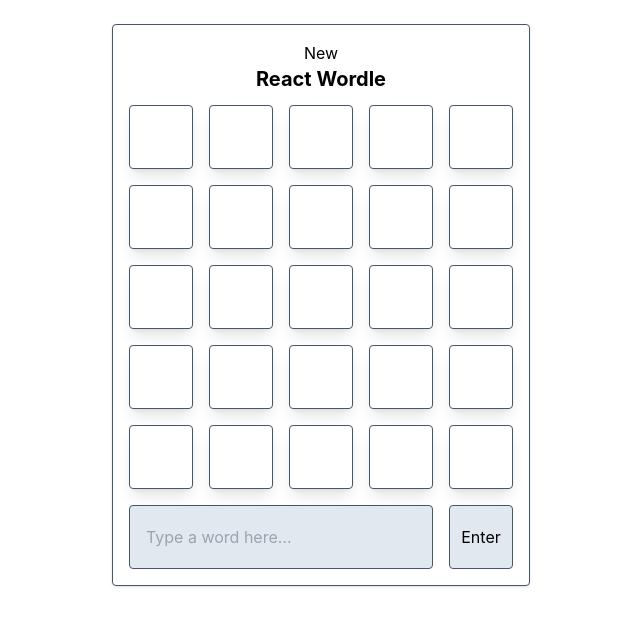
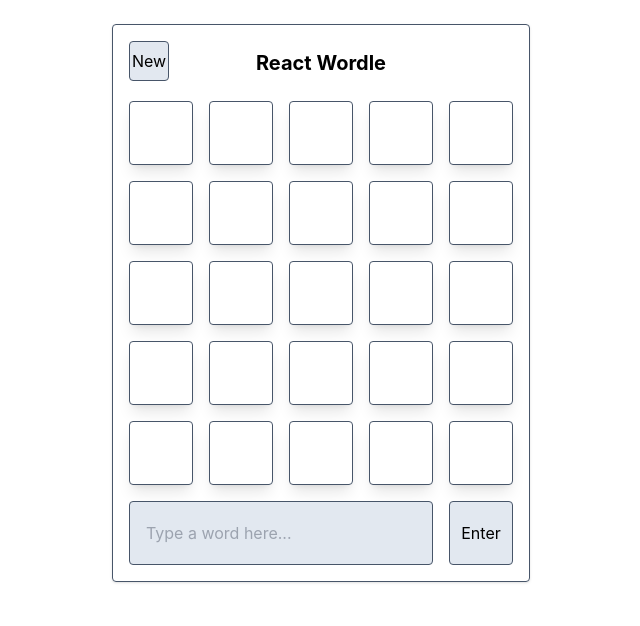
Before and after one commit to AFCMS/react-wordle, a React (Vite) app: page / in a window 1280 px wide. Shown: the top 626 px of the page, without its empty margins (319-959 px from the left). Built offline with nearby package versions, Linux system fonts and the light colour scheme; no server answers.

Commit message:
Better new game button

```diff
--- a/src/App.tsx
+++ b/src/App.tsx
@@ -85,11 +85,14 @@ function App() {
 		<div className="App">
 			<div className="flex items-center justify-center p-6">
 				<div className="flex w-max flex-col rounded border border-slate-600 p-4 shadow">
-					<button className="sticky left-10" onClick={reset_game}>
+					<button
+						className="absolute h-10 w-10 rounded border border-slate-600 bg-slate-200 text-black transition-colors hover:bg-slate-400 disabled:bg-slate-300 dark:border-0 dark:bg-gray-800 dark:text-slate-100 dark:hover:bg-gray-600"
+						onClick={reset_game}
+					>
 						New
 					</button>
 					<h1
-						className={`mb-3 text-center text-xl font-bold transition-colors ${(() => {
+						className={`mb-6 mt-2 text-center text-xl font-bold transition-colors ${(() => {
 							if (hasWon()) {
 								return "text-green-600";
 							} else if (hasLost()) {
@@ -126,7 +129,7 @@ function App() {
 								hasWon() || hasLost() ? "Try again?" : "Type a word here..."
 							}
 							value={input}
-							disabled={hasWon() || hasLost()}
+							disabled={hasWon() || hasLost() || newWord}
 							onChange={(e) => {
 								if (
 									e.target.value.length <= 5 &&
```
